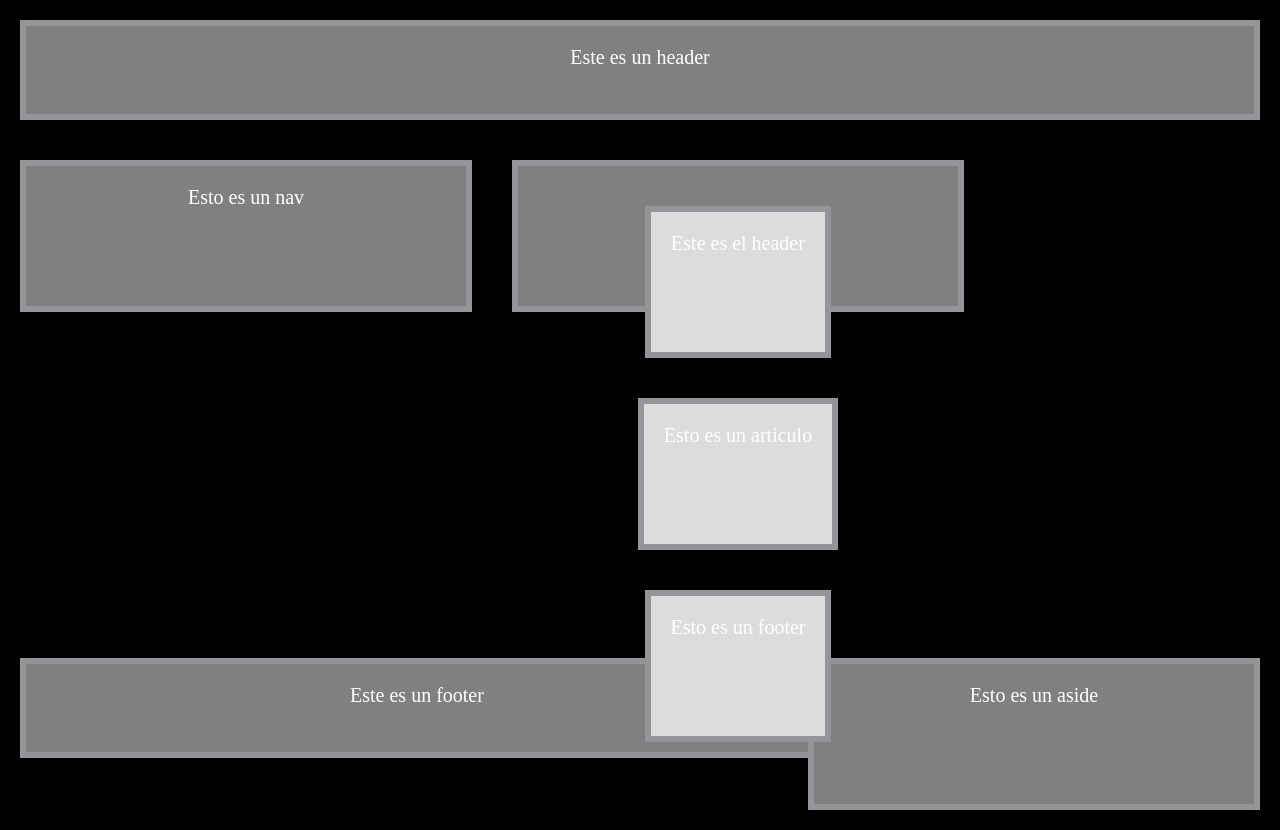
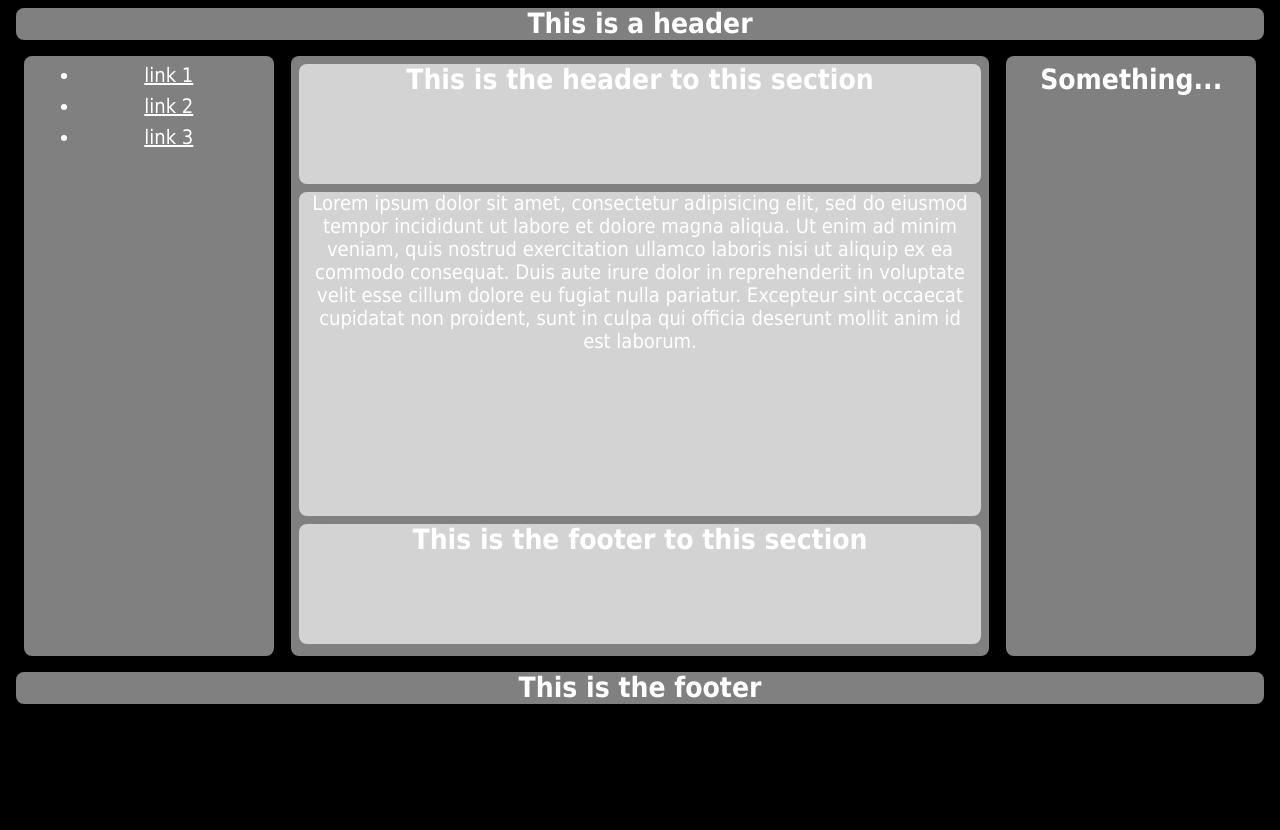
Before and after one commit to FedeSoldo/startup, a plain HTML site: page 00-HTML-CSS-basics/Ejercicios CSS/index.html in a window 1280 px wide. After the commit the page ends 800 px from the top, so only its background shows below. Drawn offline with nearby package versions, Linux system fonts and the light colour scheme.

Commit message:
ejercicio css 2.1, 2.2

```diff
--- /dev/null
+++ b/00-HTML-CSS-basics/Ejercicios CSS/css/style.css
@@ -0,0 +1,57 @@
+html {
+	background: black;
+	 font-family: Tahoma;
+	 font-size: 14px;
+}
+
+body *  {
+	color: white;
+	background: gray;
+	margin: 8px;
+	border-radius: 8px;
+	text-align: center;
+}
+
+.contenedor {
+	background: black;
+	justify-content: space-between;
+}
+
+nav {
+	display: inline-block;
+	width: 20%;
+	height: 600px;
+	float: left;
+	font-size: 20px;
+}
+
+section {
+	display: inline-block;
+	width: 56%;
+	height: 600px;
+
+}
+
+section *{
+	background: lightgray;
+}
+
+.headerSection {
+	height: 20%;
+}
+
+article {
+	font-size: 20px;
+	height: 54%;
+}
+
+.footerSection {
+	height: 20%;
+}
+
+aside {
+	display: inline-block;
+	width: 20%;
+	height: 600px;
+	float: right;
+}
--- a/00-HTML-CSS-basics/Ejercicios CSS/index.html
+++ b/00-HTML-CSS-basics/Ejercicios CSS/index.html
@@ -1,39 +1,65 @@
-<!DOCTYPE html>
+<!doctype html>
+<html class="no-js" lang="">
+    <head>
+        <meta charset="utf-8">
+        <meta http-equiv="x-ua-compatible" content="ie=edge">
+        <title> CSS FEDE </title>
+        <meta name="description" content="">
+        <meta name="viewport" content="width=device-width, initial-scale=1">
 
-<html lang="es">
-<head>
-	<title>HTML FEDE</title>
-	<meta charset="utf-8">
-	<meta name="description" content="CSS">
-	<meta name="viewport" content="width=device-width, initial-scale=1.0">
-	<link rel="stylesheet" href="normalize.css">
-	<link rel="stylesheet" href="style.css">
+        <link rel="apple-touch-icon" href="apple-touch-icon.png">
+        <!-- Place favicon.ico in the root directory -->
+
+        <link rel="stylesheet" href="css/normalize.css">
+        <link rel="stylesheet" href="css/style.css">
+        <script src="js/vendor/modernizr-2.8.3.min.js"></script>
     </head>
     <body>
-	<header>
-		<div class="header">Este es un header</div>
-	</header>
+        <!--[if lte IE 9]>
+            <p class="browserupgrade">You are using an <strong>outdated</strong> browser. Please <a href="http://browsehappy.com/">upgrade your browser</a> to improve your experience and security.</p>
+        <![endif]-->
+
+        <!-- Add your site or application content here -->
+        <script src="https://code.jquery.com/jquery-{{JQUERY_VERSION}}.min.js" integrity="{{JQUERY_SRI_HASH}}" crossorigin="anonymous"></script>
+        <script>window.jQuery || document.write('<script src="js/vendor/jquery-{{JQUERY_VERSION}}.min.js"><\/script>')</script>
+        <script src="js/plugins.js"></script>
+        <script src="js/main.js"></script>
+
+        <!-- Google Analytics: change UA-XXXXX-Y to be your site's ID. -->
+        <script>
+            window.ga=function(){ga.q.push(arguments)};ga.q=[];ga.l=+new Date;
+            ga('create','UA-XXXXX-Y','auto');ga('send','pageview')
+        </script>
+        <script src="https://www.google-analytics.com/analytics.js" async defer></script>
+        <div class="headerPagina">
+        	<header><h1>This is a header</h1></header>
+        </div>
+        <div class="contenedor">
         <nav>
-			<div class="navigation">Esto es un nav</div>
+        	<ul>
+        		<li><a href="#">link 1</a></li>
+        		<li><a href="#">link 2</a></li>
+        		<li><a href="#">link 3</a></li>
+        	</ul>
         </nav>
         <section>
-			<div class="content">
-				<div class="headerContent">
-					<header>Este es el header</header>
+        	<div class="headerSection">
+        		<header><h1>This is the header to this section</h1></header>
         	</div>
-				<div class="articleContent">
-					<article>Esto es un articulo</article>
-				</div>
-				<div class="footerContent">
-					<footer>Esto es un footer</footer>
-				</div>
+        	<article><p>Lorem ipsum dolor sit amet, consectetur adipisicing elit, sed do eiusmod
+        	tempor incididunt ut labore et dolore magna aliqua. Ut enim ad minim veniam,
+        	quis nostrud exercitation ullamco laboris nisi ut aliquip ex ea commodo
+        	consequat. Duis aute irure dolor in reprehenderit in voluptate velit esse
+        	cillum dolore eu fugiat nulla pariatur. Excepteur sint occaecat cupidatat non
+        	proident, sunt in culpa qui officia deserunt mollit anim id est laborum. </p></article>
+        	<div class="footerSection">
+        		<footer><h1>This is the footer to this section</h1></footer>
         	</div>
         </section>
-		<aside>
-			<div class="sidebar">Esto es un aside</div>
-		</aside>
-	<footer>
-		<div class="footer">Este es un footer</div>
-	</footer>
+        <aside><h1>Something...</h1></aside>
+        </div>
+        <div class="footerPagina">
+        	<footer><h1>This is the footer</h1></footer>
+    	</div>
     </body>
 </html>
--- a/00-HTML-CSS-basics/Ejercicios CSS/style.css
+++ /dev/null
@@ -1,52 +0,0 @@
-html {
-	background: black;
-}
-
-div {
-	color: white;
-	font-size: 20px;
-	background: gray;
-	text-align: center;
-	border: 6px solid #949599;
-  	margin: 20px;
-  	padding: 20px;
-  	height: 100px;
-}
-.header {
-  	box-sizing: border-box;
-}
-
-.navigation {
-	float: left;
-	box-sizing: content-box;
-  	width: 400px;
-}
-
-.content {
-	display: inline-block;
-	width: 400px;
-}
-
-.content *{
-	display: inline-block;
-	background: gainsboro;
-}
-
-.sidebar {
-	float: right;
-  	width: 400px;
-}
-
-
-
-.footer {
-	box-sizing: border-box;
-}
-
-/*div[class*="a"]{		Esto era para el ejercicio 2.3) 4 y 5
-	background: blue;
-}
-
-div[class$="r"]{
-	background: magenta;
-}*/
```
Also changed, not shown: 00-HTML-CSS-basics/Ejercicios CSS/css/normalize.css (renamed from 00-HTML-CSS-basics/Ejercicios CSS/normailize.css). Lines whose indentation alone changed are shown as unchanged.
